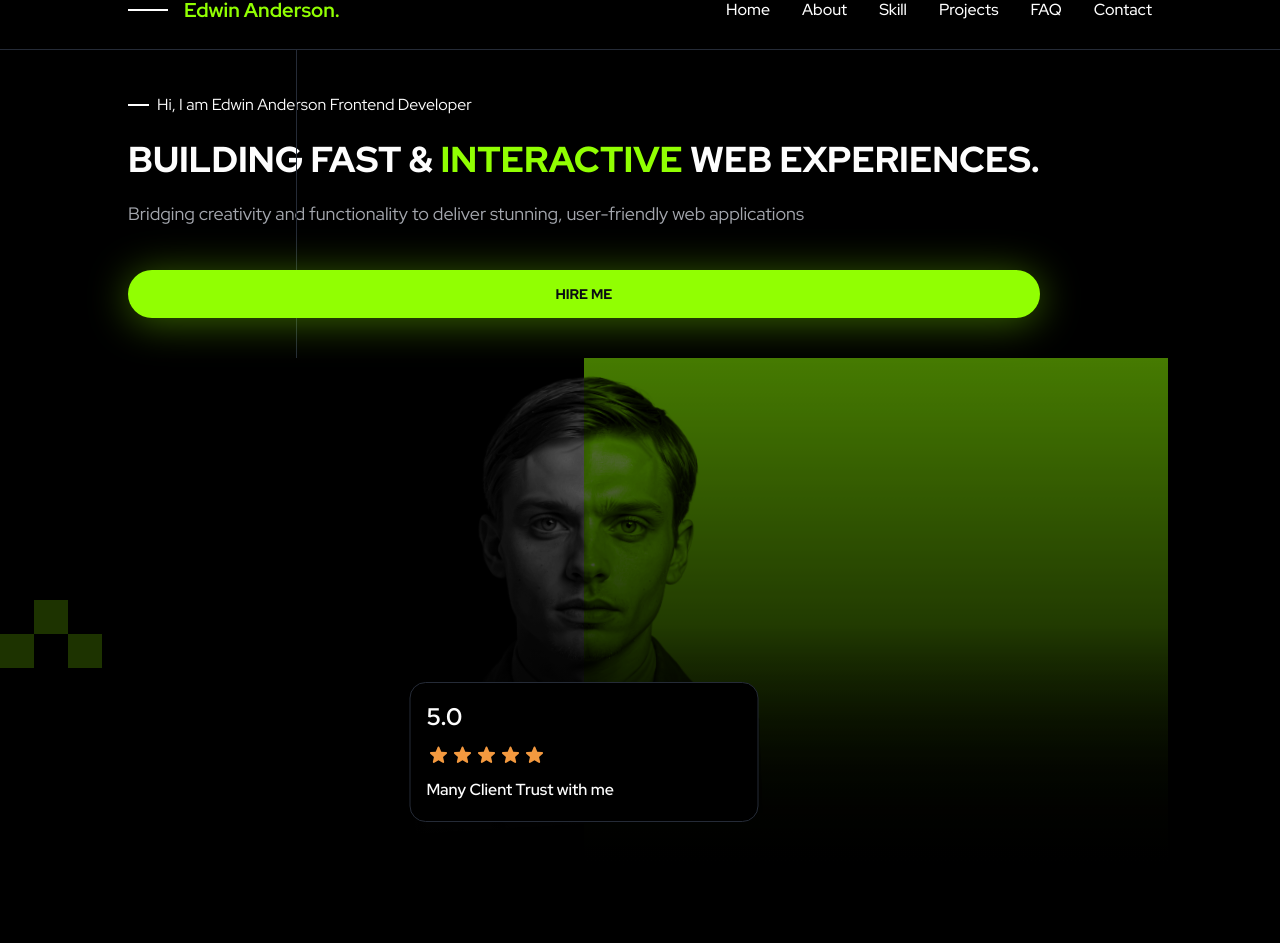
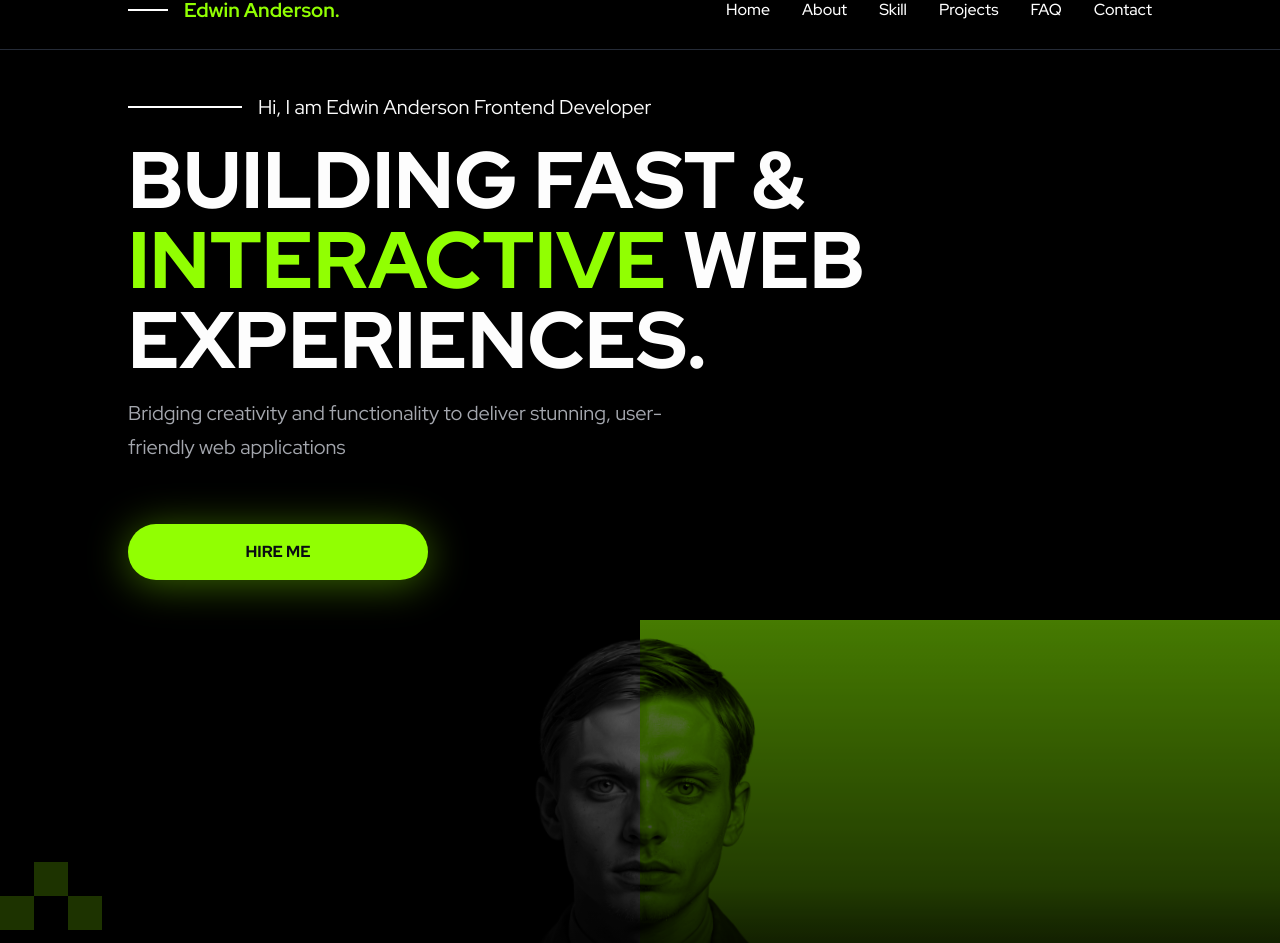
Before and after one commit to arisbhakti/portofolio, a Next.js app: page / in a window 1280 px wide. Shown: the part 30-973 px from the top of the page. Before the commit the page ends 901 px from the top, so only its background shows below. Built offline with nearby package versions, Linux system fonts and the light colour scheme.

Commit message:
header almost done

```diff
--- a/app/globals.css
+++ b/app/globals.css
@@ -55,6 +55,7 @@
   --font-size-display-xl: 40px;
   --font-size-display-2xl: 48px;
   --font-size-display-3xl: 56px;
+
 }
 
 @theme inline {
--- a/components/Hero.tsx
+++ b/components/Hero.tsx
@@ -4,33 +4,39 @@ export default function Hero() {
   return (
     <div className="relative z-30 bg-black">
       <div className="relative mt-20 common-padding ">
-        <div className="w-px bg-neutral-800 absolute left-74 h-120.5 z-0"></div>
+        <div className="w-px bg-neutral-800 absolute left-74 h-113 z-0 md:hidden"></div>
+
         {/* Hero Text , text & button */}
-        <div className="flex flex-col gap-10 py-10 z-10">
+        <div className="flex flex-col gap-10 py-10 z-10 md:gap-15 md:top-0 md:relative">
           <div className="flex flex-col gap-4">
             {/* texts */}
-            <div className="flex flex-row items-center gap-2">
-              <div className="h-px w-5.25 border border-box border-white"></div>
-              <span className="text-text-md leading-text-md">
+            <div className="flex flex-row items-center gap-2 md:gap-4">
+              <div className="h-px w-5.25 md:w-28.5 border border-box border-white"></div>
+              <span className="text-text-md md:text-xl leading-text-md md:leading-text-xl">
                 Hi, I am Edwin Anderson Frontend Developer
               </span>
             </div>
-            <div className="font-extrabold text-4xl leading-display-md">
+            <div className="font-extrabold text-4xl leading-display-md md:leading-none md:text-[80px]">
               BUILDING FAST &{" "}
               <span className="text-primary-200">INTERACTIVE</span> WEB
               EXPERIENCES.
             </div>
-            <div className="text-neutral-400 text-lg leading-text-lg">
+            <div className="text-neutral-400 text-lg leading-text-lg md:text-xl md:leading-text-xl md:w-[597px]">
               Bridging creativity and functionality to deliver stunning,
               user-friendly web applications
             </div>
           </div>
-          <button className="w-full bg-primary-200 h-12 rounded-full text-neutral-950 font-extrabold text-sm leading-text-sm shadow-[0_4px_40px_0_rgba(145,255,2,0.4)] hover:bg-primary-300 transition-colors duration-300 z-10">
+          <button className="w-full bg-primary-200 h-12 md:w-75 md:h-14 rounded-full text-neutral-950 font-extrabold text-sm md:text-text-md md:leading-text-md leading-text-sm shadow-[0_4px_40px_0_rgba(145,255,2,0.4)] hover:bg-primary-300 transition-colors duration-300 z-10 cursor-pointer">
             HIRE ME
           </button>
         </div>
       </div>
-      <div className="text-center relative bg-black h-128.25" id="hero-div">
+
+      <div
+        className="text-center relative bg-black h-128.25 md:top-0 md:right-0"
+        id="hero-div"
+      >
+        {/* green color */}
         <div className="pointer-events-none absolute inset-y-0 left-1/2  w-1/2 bg-primary-200"></div>
         <Image
           src="/hero-image.svg"
@@ -39,10 +45,13 @@ export default function Hero() {
           height={466}
           className="relative z-10 mx-auto -top-[3.9px] right-2 w-89.75 h-119 mix-blend-luminosity brightness-112 contrast-110 -rotate-2"
         />
+
+        {/* inset */}
         <div className="pointer-events-none absolute inset-0 z-30 bg-black/20"></div>
         <div className="pointer-events-none absolute inset-0 z-20 bg-[linear-gradient(to_bottom,rgba(0,0,0,0)_52%,rgba(0,0,0,0.72)_80%,#000000_100%)]"></div>
         <div className="absolute inset-0 z-20 pointer-events-none bg-linear-to-b from-black/40 to-black" />
-        {/* <div className="absolute inset-0 z-20 pointer-events-none bg-linear-to-b from-black/10 to-black" /> */}
+
+        {/* Card Feedback */}
         <div className="absolute w-87.25 top-[324.38px] px-4 py-4 bg-black flex flex-col gap-2 border border-neutral-800 border-box rounded-2xl mx-auto z-40 left-1/2 -translate-x-1/2 text-left items-start">
           <div className="text-neutral-25 font-bold text-2xl leading-display-xs">
             5.0
@@ -89,6 +98,7 @@ export default function Hero() {
           </div>
         </div>
 
+        {/* 3 boxes */}
         <div className="absolute grid grid-cols-3 grid-rows-2 gap-0 top-[242.38px] z-30">
           {/* atas: tengah */}
           <div className="col-start-2 row-start-1 size-8.5 bg-primary-400" />
```
